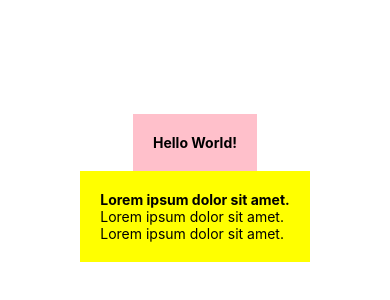
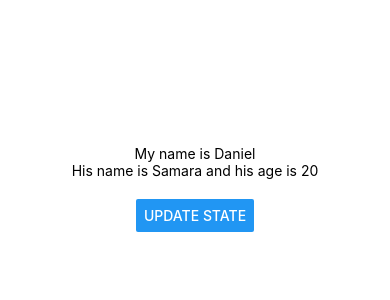
Before and after one commit to DanielSant/FilmesApp, a React Native app: screen / in a window 390 px wide. Shown: the part 234-534 px from the top of the page. Built offline with nearby package versions, Linux system fonts and the light colour scheme.

Commit message:
Using state

```diff
--- a/App.js
+++ b/App.js
@@ -1,16 +1,21 @@
-import React from 'react';
-import { StyleSheet, Text, View } from 'react-native';
+import React, { useState } from 'react';
+import { StyleSheet, Text, View, Button } from 'react-native';
 
 export default function App() {
+  const [name, setName] = useState('Daniel');
+  const [person, setPerson] = useState({ name: 'Samara', age: 20 });
+
+  const clickHandler = () => {
+    setName('Daniel Santos');
+    setPerson({ name: 'Samara Santos', age: 20 });
+  }
+
   return (
     <View style={styles.container}>
-      <View style={styles.header}>
-        <Text style={styles.boldText}>Hello World!</Text>
-      </View>
-      <View style={styles.body}>
-        <Text style={styles.boldText}>Lorem ipsum dolor sit amet.</Text>
-        <Text>Lorem ipsum dolor sit amet.</Text>
-        <Text>Lorem ipsum dolor sit amet.</Text>
+      <Text>My name is {name}</Text>
+      <Text>His name is {person.name} and his age is {person.age}</Text>
+      <View style={styles.buttonContainer}>
+        <Button title='Update state' onPress={clickHandler} />
       </View>
     </View>
   );
@@ -23,15 +28,7 @@
     alignItems: 'center',
     justifyContent: 'center',
   },
-  header: {
-    backgroundColor: 'pink',
-    padding: 20,
-  },
-  boldText: {
-    fontWeight: 'bold',
-  },
-  body: {
-    backgroundColor: 'yellow',
-    padding: 20,
+  buttonContainer: {
+    marginTop: 20
   }
 });
```
